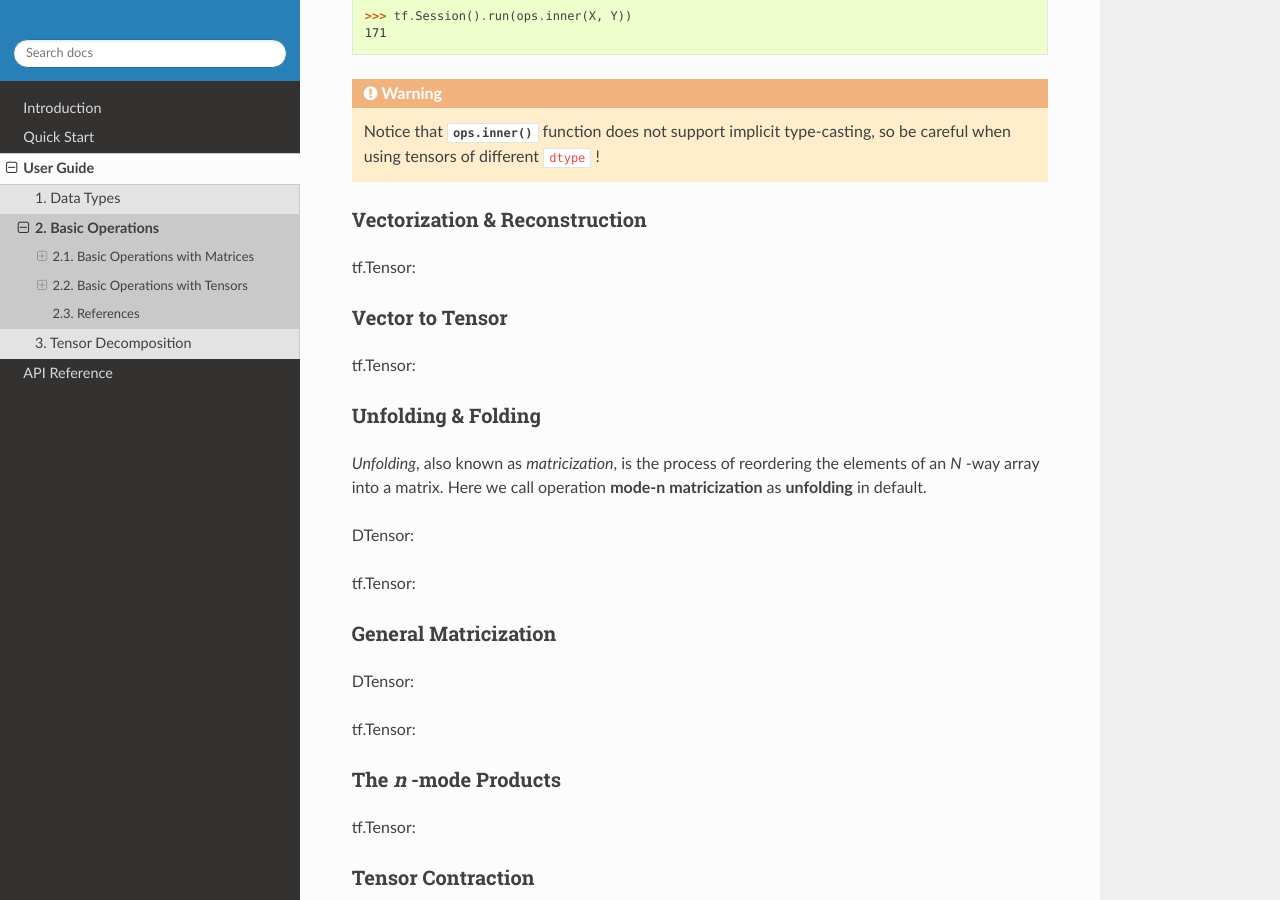
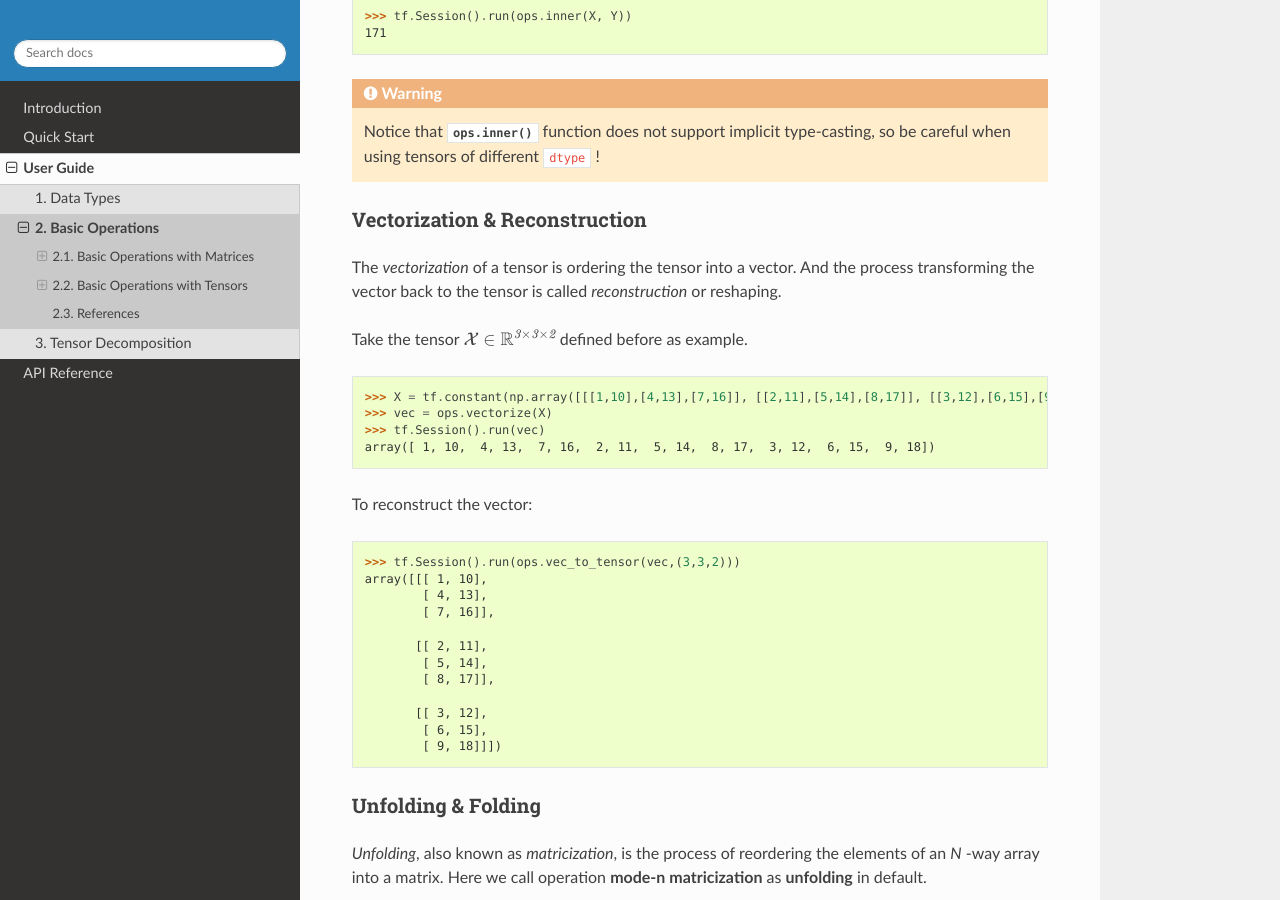
Before and after one commit to Large-Scale-Tensor-Decomposition/TensorD, a Sphinx documentation site: the page built from docs/source/guide_basic_ops.rst, in a window 1280 px wide and 900 px high, scrolled down 4801 px. Built offline with Sphinx 7.4.7 and the Read the Docs theme 2.0.0, drawn with Linux system fonts in a browser that asks for light colours; pages that are not in the unit, such as notebooks, are missing from menus.

Commit message:
Add Vecterization & Rrconstruction

```diff
--- a/docs/source/guide_basic_ops.rst
+++ b/docs/source/guide_basic_ops.rst
@@ -330,13 +330,35 @@ To calculate :math:`\langle \mathcal{X} , \mathcal{Y} \rangle`:
 
 Vectorization & Reconstruction
 ^^^^^^^^^^^^^^^^^^^^^^^^^^^^^^
-tf.Tensor:
+The *vectorization* of a tensor is ordering the tensor into a vector. And the process transforming the vector back to the
+tensor is called *reconstruction* or reshaping.
 
+Take the tensor :math:`\mathcal{X} \in \mathbb{R}^{\mathit{3} \times \mathit{3} \times \mathit{2}}` defined before as example.
 
+.. code-block:: python
 
-Vector to Tensor
-^^^^^^^^^^^^^^^^
-tf.Tensor:
+   >>> X = tf.constant(np.array([[[1,10],[4,13],[7,16]], [[2,11],[5,14],[8,17]], [[3,12],[6,15],[9,18]]]))    # the shape of X is (3, 3, 2)
+   >>> vec = ops.vectorize(X)
+   >>> tf.Session().run(vec)
+   array([ 1, 10,  4, 13,  7, 16,  2, 11,  5, 14,  8, 17,  3, 12,  6, 15,  9, 18])
+
+To reconstruct the vector:
+
+.. code-block:: python
+
+   >>> tf.Session().run(ops.vec_to_tensor(vec,(3,3,2)))
+   array([[[ 1, 10],
+           [ 4, 13],
+           [ 7, 16]],
+
+          [[ 2, 11],
+           [ 5, 14],
+           [ 8, 17]],
+
+          [[ 3, 12],
+           [ 6, 15],
+           [ 9, 18]]])
+
 
 
 
```
